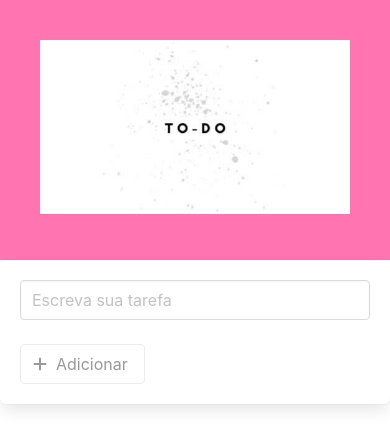
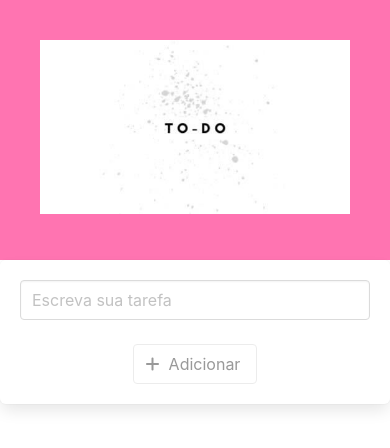
Before and after one commit to rafaamary/To-Do, a Vue app: page / in a window 390 px wide. Shown: the top 448 px of the page. Built offline with nearby package versions, Linux system fonts and the light colour scheme.

Commit message:
centralizando o botão no mobile

```diff
--- a/src/components/FormularioTarefa.vue
+++ b/src/components/FormularioTarefa.vue
@@ -52,4 +52,10 @@ export default defineComponent({
   color: var(--texto-primario);
   background-color: var(--bg-primario);
 }
+
+@media only screen and (max-width: 768px) {
+    .column {
+      text-align: center;
+    }
+}
 </style>
```
